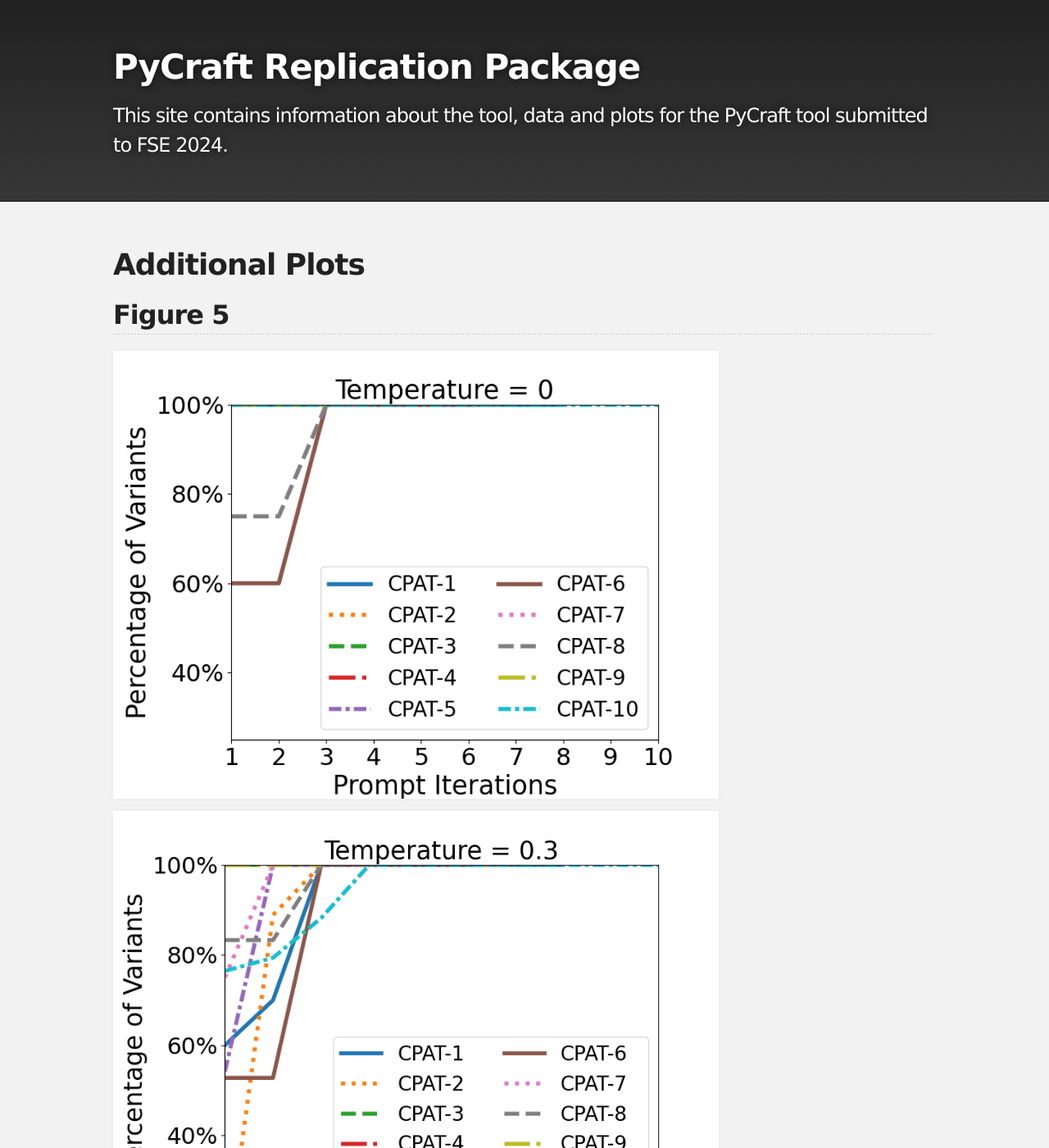
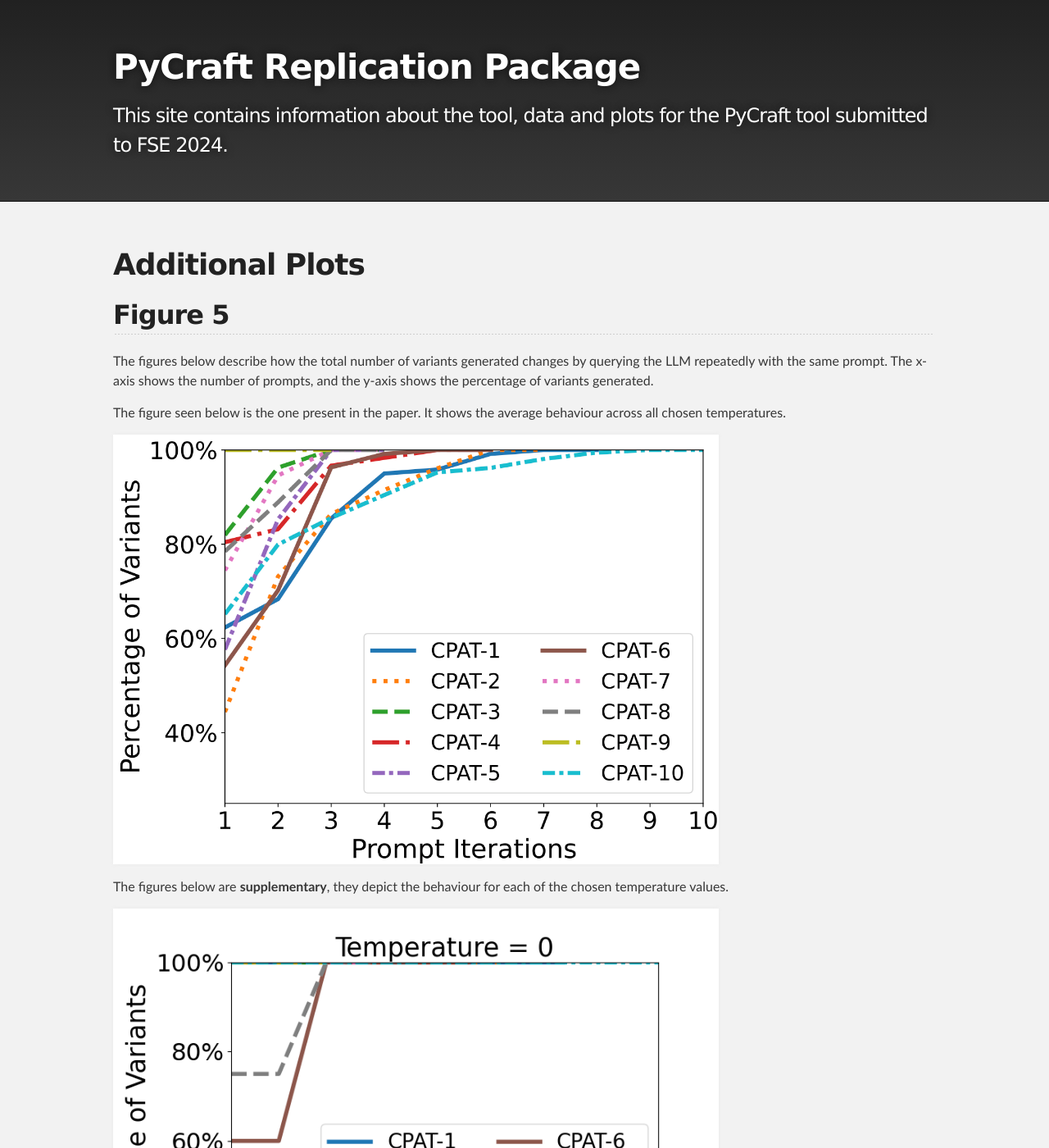
Before and after one commit to PyCraftTool/PyCraftTool.github.io, a Jekyll site: the page built from plots.md, in a window 1280 px wide and 1400 px high. Shown: the whole window at 82% size. Built offline with Jekyll 4.4.1, drawn with Linux system fonts in a browser that asks for light colours; our own code applies the rules of GitHub Pages for plain Markdown files; some of the changed text lies outside the part shown.

Commit message:
add description to plots/ improve plots

```diff
--- a/plots.md
+++ b/plots.md
@@ -1,7 +1,21 @@
 # Additional Plots
 
 ## Figure 5
-![Temperature 0 (Fig 7)](/images/fig5/temp_0.png)
+The figures below describe how the total number of
+variants generated changes by querying the LLM repeatedly
+with the same prompt.
+The x-axis shows the number of prompts, and
+the y-axis shows the percentage of variants generated.
+
+The figure seen below is the one present in the paper.
+It shows the average behaviour across all chosen temperatures.
+
+![Average of all temperatures(Fig 5)](/images/fig5/line_plot.png)
+
+The figures below are **supplementary**, they depict the
+behaviour for each of the chosen temperature values.
+
+![Temperature 0](/images/fig5/temp_0.png)
 
 ![Temperature 0.3](/images/fig5/temp_0.3.png)
 
@@ -17,7 +31,17 @@
 
 ## Figure 7
 
+The figures below describe how the number of
+hallucinations increases with the increase in number of
+fix-point iterations.
+
+The figure seen below is the one present in the paper.
+It shows the behavior for temperature 0.
+
 ![Temperature 0 (Fig 7)](/images/fig7/temp_0.png)
+
+The figures below are **supplementary**, they depict the
+behaviour for the remaining chosen temperature values.
 
 ![Temperature 0.3](/images/fig7/temp_0.3.png)
 
```
Also changed, not shown: images/fig5/line_plot.png (added), images/fig7/temp_0.3.png, images/fig7/temp_0.5.png, images/fig7/temp_0.7.png, images/fig7/temp_0.9.png, images/fig7/temp_0.png, images/fig7/temp_1.2.png.
